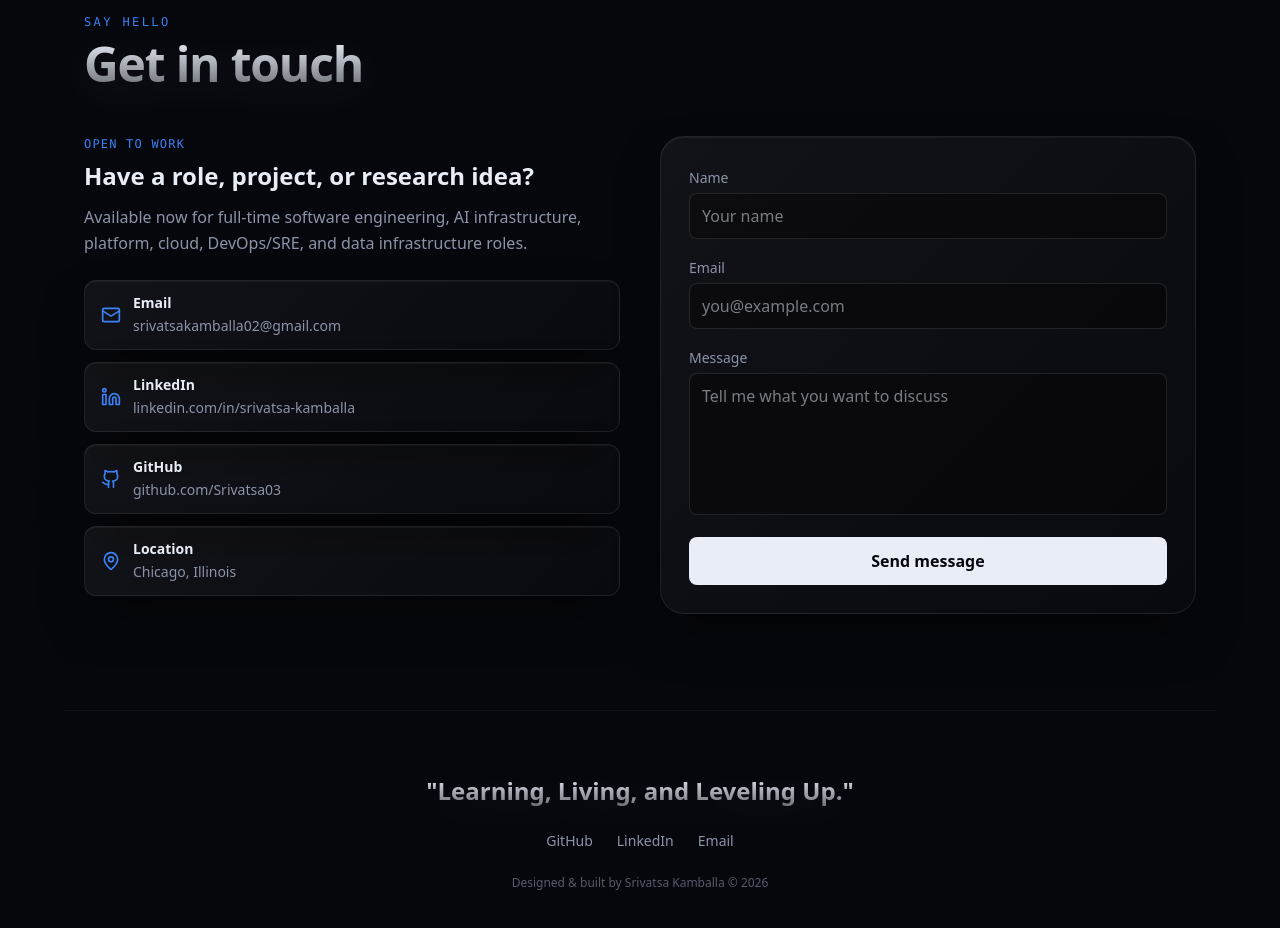
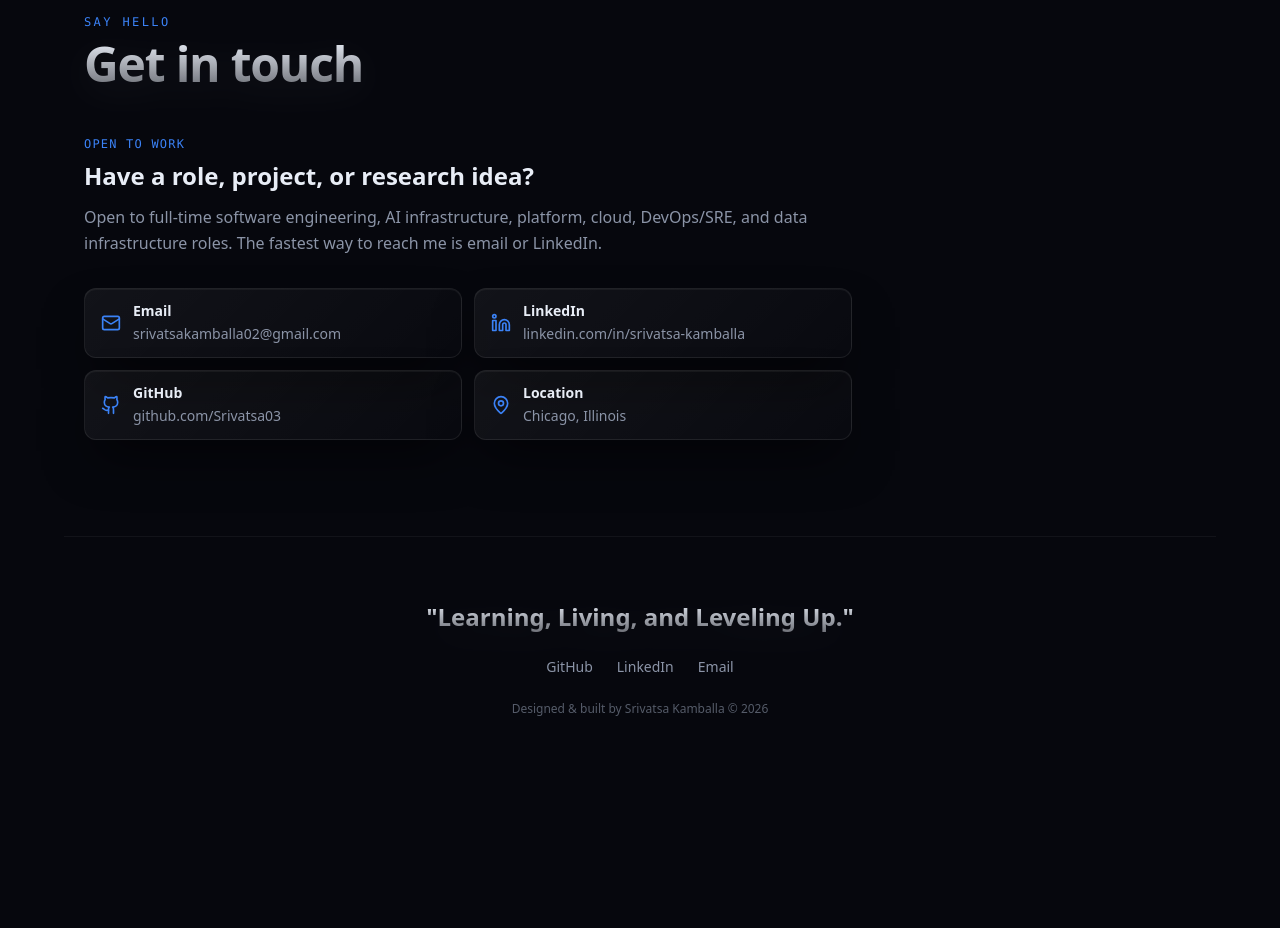
Before and after one commit to Srivatsa03/My-Portfolio, a React (Vite) app: page / in a window 1280 px wide. Shown: the part 9000-9928 px from the top of the page. After the commit the page ends 9781 px from the top, so only its background shows below. Built offline with nearby package versions, Linux system fonts and the light colour scheme; the HTML template or start-up script is replaced by a standard one.

Commit message:
Simplify contact section to direct handles, drop the form

```diff
--- a/src/components/Sections.tsx
+++ b/src/components/Sections.tsx
@@ -1,4 +1,3 @@
-import { useState } from "react";
 import { Github, ArrowUpRight, Mail, Linkedin, MapPin } from "lucide-react";
 import {
   about, experience, featuredProjects, moreProjects, openSource,
@@ -229,59 +228,29 @@ export function Education() {
 }
 
 export function Contact() {
-  const [sent, setSent] = useState(false);
-  const onSubmit = (e: React.FormEvent<HTMLFormElement>) => {
-    e.preventDefault();
-    const f = new FormData(e.currentTarget);
-    const subject = encodeURIComponent(`Portfolio message from ${f.get("name")}`);
-    const body = encodeURIComponent(`${f.get("message")}\n\nFrom: ${f.get("name")} (${f.get("email")})`);
-    window.location.href = `mailto:${profile.email}?subject=${subject}&body=${body}`;
-    setSent(true);
-  };
-
   return (
     <Shell id="contact">
       <Heading eyebrow="say hello" title="Get in touch" />
-      <div className="grid lg:grid-cols-2 gap-10">
-        <div className="reveal">
+      <div className="max-w-3xl reveal">
         <p className="text-accent font-mono text-xs tracking-widest uppercase">Open to work</p>
         <h3 className="text-2xl font-bold text-foreground mt-2 mb-3">Have a role, project, or research idea?</h3>
-          <p className="text-muted-foreground leading-relaxed mb-6">
-            Available now for full-time software engineering, AI infrastructure, platform, cloud, DevOps/SRE, and data infrastructure roles.
+        <p className="text-muted-foreground leading-relaxed mb-8">
+          Open to full-time software engineering, AI infrastructure, platform, cloud, DevOps/SRE, and data infrastructure roles. The fastest way to reach me is email or LinkedIn.
         </p>
-          <div className="space-y-3">
+        <div className="grid sm:grid-cols-2 gap-3">
           <a href={`mailto:${profile.email}`} className="glass rounded-xl px-4 py-3 flex items-center gap-3 hover:text-foreground transition">
-              <Mail className="w-5 h-5 text-accent" /><span><strong className="block text-foreground text-sm">Email</strong><span className="text-sm text-muted-foreground">{profile.email}</span></span>
+            <Mail className="w-5 h-5 text-accent shrink-0" /><span><strong className="block text-foreground text-sm">Email</strong><span className="text-sm text-muted-foreground break-all">{profile.email}</span></span>
           </a>
           <a href={profile.linkedin} target="_blank" rel="noreferrer" className="glass rounded-xl px-4 py-3 flex items-center gap-3 hover:text-foreground transition">
-              <Linkedin className="w-5 h-5 text-accent" /><span><strong className="block text-foreground text-sm">LinkedIn</strong><span className="text-sm text-muted-foreground">linkedin.com/in/srivatsa-kamballa</span></span>
+            <Linkedin className="w-5 h-5 text-accent shrink-0" /><span><strong className="block text-foreground text-sm">LinkedIn</strong><span className="text-sm text-muted-foreground">linkedin.com/in/srivatsa-kamballa</span></span>
           </a>
           <a href={profile.github} target="_blank" rel="noreferrer" className="glass rounded-xl px-4 py-3 flex items-center gap-3 hover:text-foreground transition">
-              <Github className="w-5 h-5 text-accent" /><span><strong className="block text-foreground text-sm">GitHub</strong><span className="text-sm text-muted-foreground">github.com/Srivatsa03</span></span>
+            <Github className="w-5 h-5 text-accent shrink-0" /><span><strong className="block text-foreground text-sm">GitHub</strong><span className="text-sm text-muted-foreground">github.com/Srivatsa03</span></span>
           </a>
           <div className="glass rounded-xl px-4 py-3 flex items-center gap-3">
-              <MapPin className="w-5 h-5 text-accent" /><span><strong className="block text-foreground text-sm">Location</strong><span className="text-sm text-muted-foreground">{profile.location}</span></span>
+            <MapPin className="w-5 h-5 text-accent shrink-0" /><span><strong className="block text-foreground text-sm">Location</strong><span className="text-sm text-muted-foreground">{profile.location}</span></span>
           </div>
         </div>
-        </div>
-
-        <form onSubmit={onSubmit} className="glass rounded-3xl p-7 space-y-4 reveal">
-          <div>
-            <label className="text-sm text-muted-foreground" htmlFor="name">Name</label>
-            <input id="name" name="name" required placeholder="Your name" className="w-full mt-1 rounded-lg bg-black/30 border border-white/10 px-3 py-2.5 text-foreground outline-none focus:border-accent" />
-          </div>
-          <div>
-            <label className="text-sm text-muted-foreground" htmlFor="email">Email</label>
-            <input id="email" name="email" type="email" required placeholder="you@example.com" className="w-full mt-1 rounded-lg bg-black/30 border border-white/10 px-3 py-2.5 text-foreground outline-none focus:border-accent" />
-          </div>
-          <div>
-            <label className="text-sm text-muted-foreground" htmlFor="message">Message</label>
-            <textarea id="message" name="message" required rows={5} placeholder="Tell me what you want to discuss" className="w-full mt-1 rounded-lg bg-black/30 border border-white/10 px-3 py-2.5 text-foreground outline-none focus:border-accent resize-none" />
-          </div>
-          <button type="submit" className="w-full rounded-lg bg-foreground text-background font-semibold py-3 hover:opacity-90 transition">
-            {sent ? "Opening your mail app..." : "Send message"}
-          </button>
-        </form>
       </div>
     </Shell>
   );
```
Lines whose indentation alone changed are shown as unchanged.
